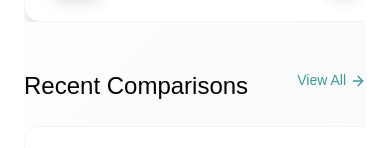
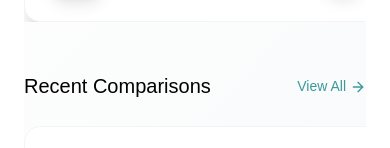
Before and after one commit to Trendlix/drooby, a Next.js app: page /en in a window 390 px wide. Shown: the part 296-444 px from the top of the page. Built offline with nearby package versions, Linux system fonts and the light colour scheme.

Commit message:
edited for responsive in RecentComparisons component

```diff
--- a/app/shared/components/home/RecentComparisons.tsx
+++ b/app/shared/components/home/RecentComparisons.tsx
@@ -30,8 +30,8 @@ export const comparisonCards = [
 const RecentComparisons = () => {
 	return (
 		<div className="w-full">
-			<div className="w-full flex justify-between">
-				<h2 className="font-medium text-[24px] leading-8">
+			<div className="w-full flex items-center justify-between">
+				<h2 className="font-medium text-xl md:text-[24px] leading-8">
 					Recent Comparisons
 				</h2>
 				<Link
```
